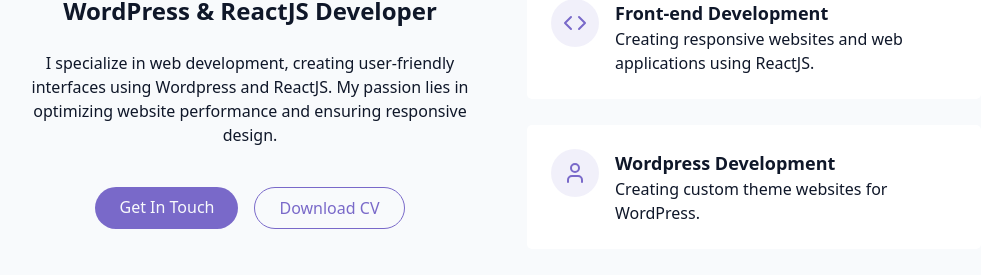
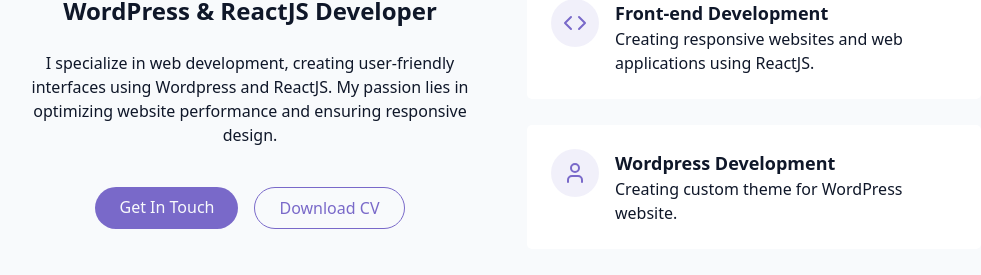
Before and after one commit to wajahat-kamal/Dev-Portfolio, a React (Vite) app: page / in a window 1280 px wide. Shown: the part 1010-1285 px from the top of the page, without its empty margins (138-1119 px from the left). Built offline with nearby package versions, Linux system fonts and the light colour scheme.

Commit message:
Fix typo in AboutSection and adjust TailwindCSS skill level in SkillsSection

```diff
--- a/src/components/AboutSection.jsx
+++ b/src/components/AboutSection.jsx
@@ -82,7 +82,7 @@ export const AboutSection = () => {
                   <h4 className="font-semibold text-lg">Wordpress Development</h4>
 
                   <p className="text-muted-foreground">
-                    Creating custom theme websites for WordPress.
+                    Creating custom theme for WordPress website.
                   </p>
                 </div>
 
--- a/src/components/SkillsSection.jsx
+++ b/src/components/SkillsSection.jsx
@@ -5,7 +5,7 @@ const skills =[
   {name: "Wordpress", level: 20, categery: "fronted" },
   {name: "HTML", level: 90, categery: "fronted" },
   {name: "CSS", level: 90, categery: "fronted" },
-  {name: "TailwindCSS", level: 75, categery: "fronted" },
+  {name: "TailwindCSS", level: 70, categery: "fronted" },
   {name: "JavaScript", level: 75, categery: "fronted" },
   {name: "ReactJS", level: 70, categery: "fronted" },
 
```
